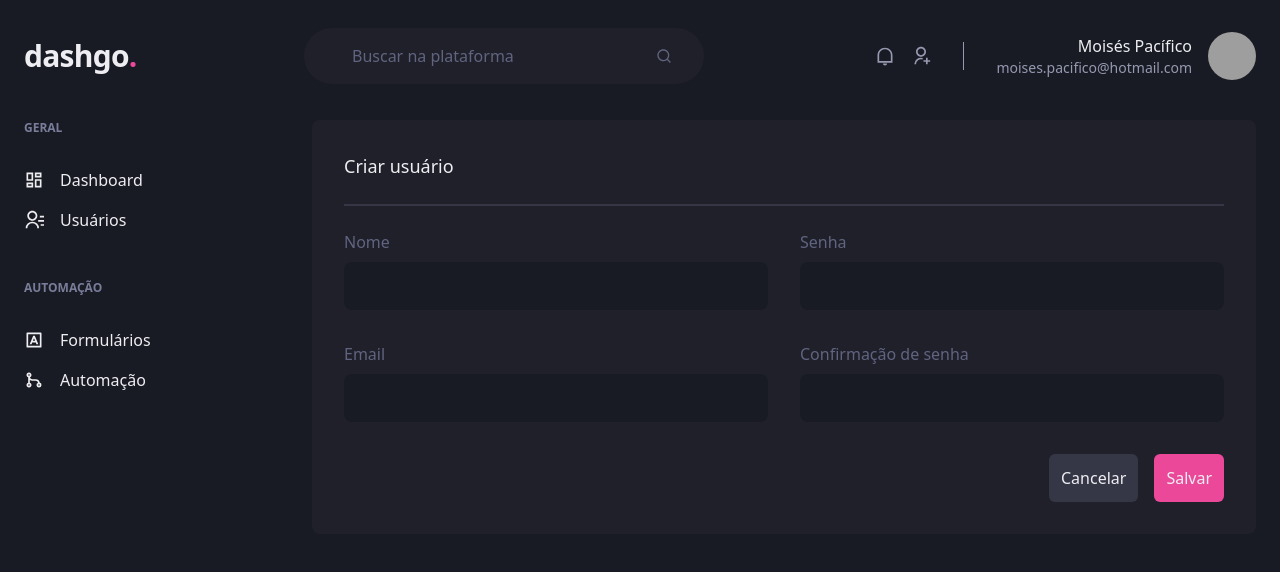
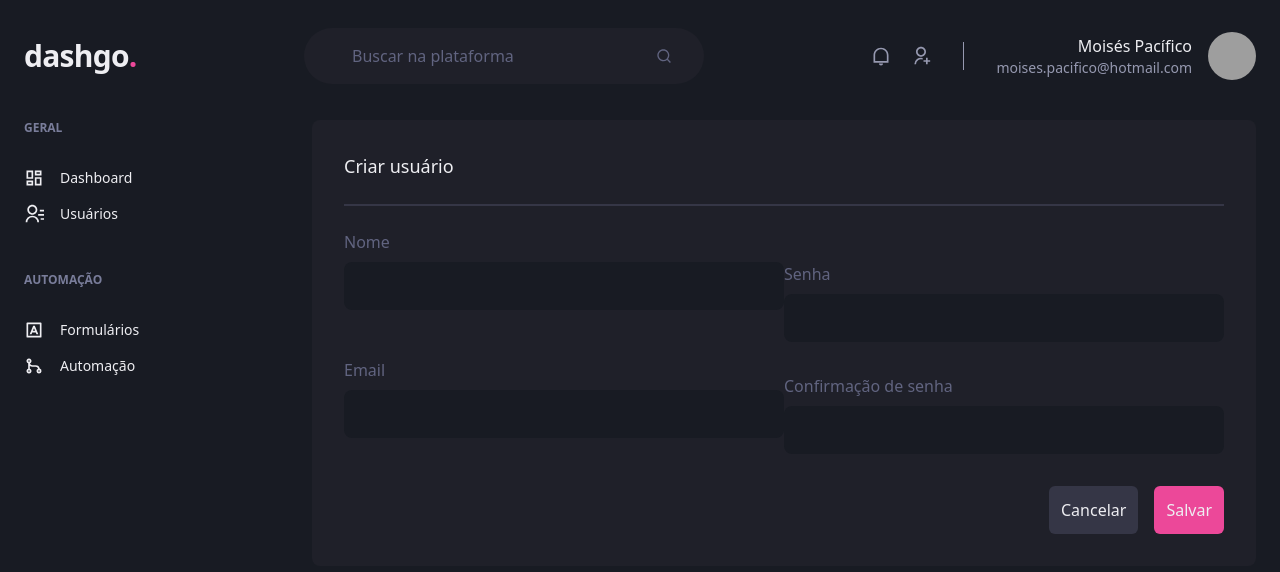
Before and after one commit to holymos/dashgo, a Next.js app: page /users/create in a window 1280 px wide. Shown: the top 572 px of the page. Built offline with nearby package versions, Linux system fonts and the light colour scheme; grey boxes are pictures that could not be loaded.

Commit message:
refactor: replace gap with margin right and left

```diff
--- a/src/components/Atoms/Input/index.tsx
+++ b/src/components/Atoms/Input/index.tsx
@@ -6,7 +6,7 @@ type InputProps = {
 
 export const Input: React.FC<InputProps> = ({ label, name, type = "text" }) => {
   return (
-    <div className="flex flex-col gap-2">
+    <div className="flex flex-col space-y-2">
       <label htmlFor={name} className="text-gray-500">
         {label}
       </label>
--- a/src/components/Atoms/Logo/index.tsx
+++ b/src/components/Atoms/Logo/index.tsx
@@ -4,7 +4,7 @@ export const Logo = () => {
   return (
     <Link href="/">
       <a>
-        <p className="text-3xl font-bold tracking-tight w-64">
+        <p className="text-2xl sm:text-3xl font-bold tracking-tight w-64">
           dashgo<span className="text-pink-500">.</span>
         </p>
       </a>
--- a/src/components/Atoms/NavLink/index.tsx
+++ b/src/components/Atoms/NavLink/index.tsx
@@ -16,7 +16,9 @@ export const NavLink: React.FC<NavLinkProps> = ({
     <Link href={link}>
       <a className="flex items-center hover:text-gray-200">
         {icon}
-        <span className="ml-4 font-medium">{description}</span>
+        <span className="ml-4 font-medium text-2xl sm:text-sm">
+          {description}
+        </span>
       </a>
     </Link>
   );
--- a/src/components/Atoms/NotificationNav/index.tsx
+++ b/src/components/Atoms/NotificationNav/index.tsx
@@ -2,7 +2,7 @@ import { RiNotificationLine, RiUserAddLine } from "react-icons/ri";
 
 export const NotificationsNav = () => {
   return (
-    <div className="flex gap-4 mx-8 pr-8 py-1 text-gray-300 border-r-1 border-gray-300">
+    <div className="flex space-x-4 sm:space-x-5 mx-8 sm:pr-8 pr-6 py-1 text-gray-300 border-r-1 border-gray-300">
       <RiNotificationLine size={20} />
       <RiUserAddLine size={20} />
     </div>
--- a/src/components/Molecules/NavSection/index.tsx
+++ b/src/components/Molecules/NavSection/index.tsx
@@ -8,8 +8,10 @@ type NavSectionProps = {
 export const NavSection: React.FC<NavSectionProps> = ({ title, children }) => {
   return (
     <nav>
-      <p className="font-bold text-gray-400 text-xs">{title}</p>
-      <div className="flex flex-col gap-4 mt-8 items-stretch">{children}</div>
+      <p className="font-bold text-gray-400 text-lg sm:text-xs">{title}</p>
+      <div className="flex flex-col space-y-4 mt-8 items-stretch">
+        {children}
+      </div>
     </nav>
   );
 };
--- a/src/components/Molecules/Pagination/index.tsx
+++ b/src/components/Molecules/Pagination/index.tsx
@@ -7,7 +7,7 @@ export const Pagination = () => {
         <strong>0</strong> - <strong>10</strong> de <strong>100</strong>
       </div>
 
-      <div className="flex gap-2">
+      <div className="flex space-x-2">
         <PaginationItem pageNumber={1} isCurrent />
         <PaginationItem pageNumber={2} />
         <PaginationItem pageNumber={3} />
--- a/src/pages/index.tsx
+++ b/src/pages/index.tsx
@@ -3,7 +3,7 @@ import { Input } from "../components/Atoms/Input";
 export default function Home() {
   return (
     <div className="flex w-screen h-screen justify-center items-center">
-      <form className="flex flex-col gap-4 w-full max-w-360 bg-gray-800 p-8 rounded-lg">
+      <form className="flex flex-col space-y-4 w-full max-w-360 bg-gray-800 p-8 rounded-lg">
         <Input name="email" label="Email" type="email" />
         <Input name="password" label="Senha" type="password" />
 
--- a/src/pages/users/create.tsx
+++ b/src/pages/users/create.tsx
@@ -14,7 +14,7 @@ const CreateUser = () => {
           <h2 className="text-lg font-normal">Criar usuário</h2>
           <div className="w-full h-[2px] bg-gray-700 my-6" />
 
-          <div className="flex gap-8">
+          <div className="flex space-y-8">
             <div className="grid grid-cols-min-child-240 gap-8 w-full">
               <Input name="name" label="Nome" />
               <Input name="email" label="Email" type="email" />
@@ -31,7 +31,7 @@ const CreateUser = () => {
           </div>
 
           <div className="flex mt-8 justify-end">
-            <div className="flex gap-4">
+            <div className="flex space-x-4">
               <Link href="/users">
                 <a className="bg-gray-700 p-3 rounded-md hover:bg-gray-600">
                   Cancelar
--- a/src/pages/users/index.tsx
+++ b/src/pages/users/index.tsx
@@ -15,7 +15,7 @@ const UserList = () => {
           <div className="flex mb-8 justify-between items-center">
             <h2 className="text-2xl font-normal">Usuários</h2>
 
-            <div className="flex gap-1 justify-center bg-pink-500 items-center p-2 rounded-md">
+            <div className="flex space-x-1 justify-center bg-pink-500 items-center p-2 rounded-md">
               <RiAddLine />
               <Link href="/users/create">
                 <a className="text-xs text-white">Criar novo usuário</a>
@@ -50,7 +50,7 @@ const UserList = () => {
                 </td>
                 <td>4 Jun 2021</td>
                 <td>
-                  <div className="flex gap-1 justify-center bg-purple-500 items-center p-2 rounded-md w-20">
+                  <div className="flex space-x-1 justify-center bg-purple-500 items-center p-2 rounded-md w-20">
                     <RiPencilLine />
                     <Link href="/">
                       <a className="text-xs text-white">Editar</a>
```
